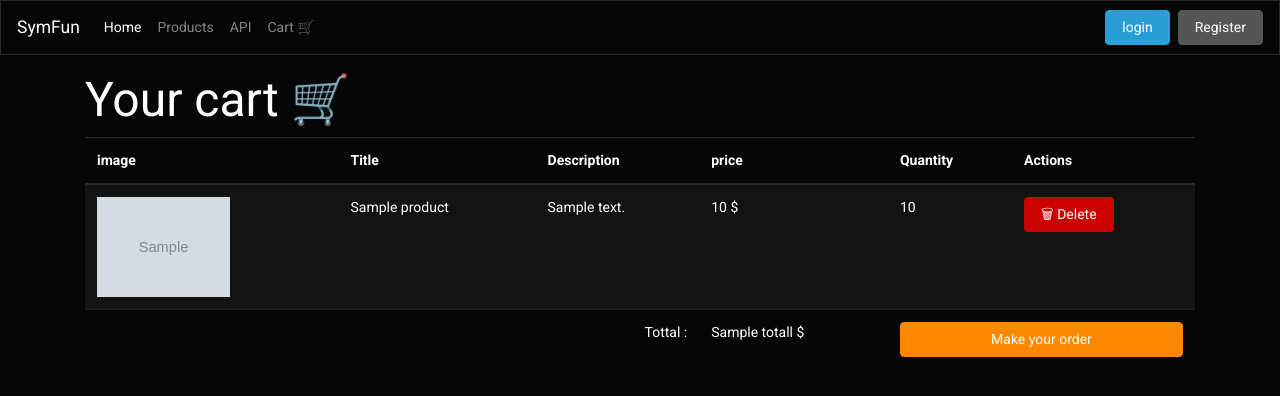
After one commit to abayoss/symFun, a Symfony app: template templates/cart/index.html.twig in a window 1280 px wide. The commit adds this page. Shown: the top 396 px of the page. Run offline with Twig, Linux system fonts and the light colour scheme; the template is opened without the code that fills it: most values are stand-ins (such as "Sample title", 1, 10 or a date in 2020); grey boxes marked "Sample" are stand-in pictures; some libraries are stand-ins or nearby versions.

Commit message:
web : shopping cart : session

```diff
--- /dev/null
+++ b/templates/cart/index.html.twig
@@ -0,0 +1,57 @@
+{% extends "base.html.twig" %} {% block title %}Cart {% endblock %} {% block
+body %}
+<h2>Your cart 🛒</h2>
+
+{% if cartWithProducts | length > 0 %}
+<table class="table table-striped">
+  <thead class="thead-inverse">
+    <tr>
+      <th>image</th>
+      <th>Title</th>
+      <th>Description</th>
+      <th>price</th>
+      <th>Quantity</th>
+      <th>Actions</th>
+    </tr>
+  </thead>
+  <tbody>
+    {% for item in cartWithProducts %}
+    <tr>
+      <td>
+        <img
+          onclick="location.href='/product/{{ item.product.id }}'"
+          style="height:100px;"
+          src="{{ item.product.image }}?{{ item.product.id }}"
+          class="img-fluid"
+          alt="{{ item.product.title }}"
+        />
+      </td>
+      <td onclick="location.href='/product/{{ item.product.id }}'">
+        {{ item.product.title }}
+      </td>
+      <td onclick="location.href='/product/{{ item.product.id }}'">
+        {{ item.product.description }}
+      </td>
+      <td>{{ item.product.price }} $</td>
+      <td>{{ item.quantity }}</td>
+      <td>
+        <a
+          href=" {{ path('deleteCartProduct', { id: item.product.id }) }} "
+          class="btn btn-danger"
+          >🗑 Delete</a
+        >
+      </td>
+    </tr>
+    {% endfor %}
+    <tr>
+      <td colspan="3" class="text-right">Tottal :</td>
+      <td>{{ totall }} $</td>
+      <td colspan="2">
+        <button type="button" class="btn btn-warning btn btn-block">Make your order</button>
+      </td>
+    </tr>
+  </tbody>
+</table>
+{% else %}
+<p>no products</p>
+{% endif %} {% endblock %}
--- a/templates/layout/navbar.html.twig
+++ b/templates/layout/navbar.html.twig
@@ -15,6 +15,9 @@
       <li class="nav-item">
         <a class="nav-link" href="/api/products">API</a>
       </li>
+      <li class="nav-item">
+        <a class="nav-link" href="/cart">Cart 🛒</a>
+      </li>
     </ul>
     {% if app.user %}
     <form class="form-inline my-2 my-lg-0">
--- a/templates/product/product.html.twig
+++ b/templates/product/product.html.twig
@@ -19,6 +19,8 @@
                     <button onclick="deleteProduct({{product.id}})" class="btn btn-danger btn-sm">Delete</button>
                     <button onclick="location.href ='edit/{{product.id}}'" class="btn btn-warning btn-sm mx-2">Edit</button>
                 {% endif %}
+                    <button onclick="location.href='/cart/add/{{product.id}}'"  class="btn btn-warning btn-sm my-3 btn-block">add to cart 🛒</button>
+
             </div>
         </div>
     </div>
--- a/templates/product/products.html.twig
+++ b/templates/product/products.html.twig
@@ -12,6 +12,7 @@
                         <p class="card-text">{{item.description}}</p>
                         <p class="card-text">{{item.price}}
                             $</p>
+                        <button onclick="location.href='/cart/add/{{item.id}}'" class="btn btn-warning btn-sm">add to cart 🛒</button>
                         {# <button onclick="location.href='/product/{{item.id}}'" class="btn btn-primary btn-sm">View</button>
                         <button onclick="location.href='/product/edit/{{item.id}}'" class="btn btn-warning btn-sm mx-2">Edit</button>
                         <button onclick="deleteProduct({{item.id}})" class="btn btn-danger btn-sm">Delete</button> #}
```
Also changed, not shown: src/Controller/web/CartController.php (added, +73 -0 lines).
